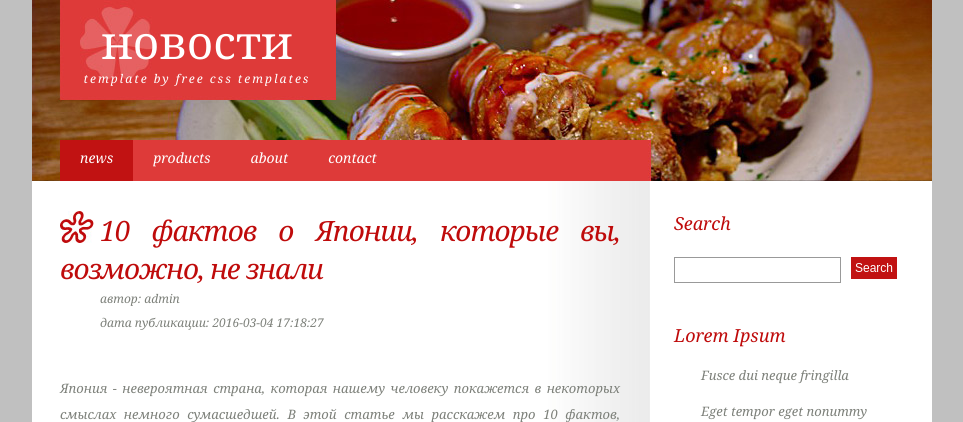
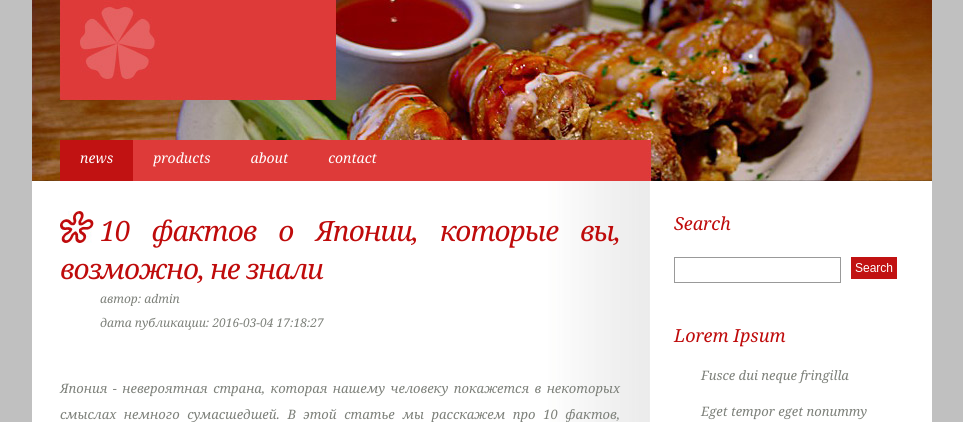
Before and after one commit to Grin9l/blog, a PHP site: page /news/8 in a window 1280 px wide. Shown: the top 422 px of the page, without its empty margins (158-1121 px from the left). Run offline with PHP 8.4, Linux system fonts and the light colour scheme; data comes from the database, SQL or seed files in the repository.

Commit message:
Update view.php

```diff
--- a/views/news/view.php
+++ b/views/news/view.php
@@ -11,15 +11,14 @@
 <div id="wrapper">
     <div id="header">
         <div id="logo">
-            <h1><a href="/news">Новости</a></h1>
-            <h2><a href="http://www.freecsstemplates.org/">Template By Free CSS Templates</a></h2>
+            <h1><a href="/news"></a></h1>
         </div>
         <!-- end div#logo -->
 </div>
     <!-- end div#header -->
 <div id="menu">
         <ul>
-            <li class="active"><a href="/news">News</a></li>
+            <li class="active"><a href="/">News</a></li>
             <li><a href="#">Products</a></li>
             <li><a href="#">About</a></li>
             <li><a href="#">Contact</a></li>
@@ -41,7 +40,7 @@
                             <p><img src="http://blog/.<?php echo $newsItem['preview'];?>"></p>
                         </div>
                         <div class="meta">
-                            <p class="links"><a href="/news" class="comments">Ко всем новостям..</a></p>
+                            <p class="links"><a href="/" class="comments">Ко всем новостям..</a></p>
                         </div>
                     </div>
 
@@ -106,7 +105,7 @@
 </div>
 <!-- end div#page -->
 <div id="footer">
-    <p>Copyright &copy; 2007 Culinary. All Rights Reserved. Designed by <a href="http://www.freecsstemplates.org/">Free CSS Templates</a>.&nbsp;&nbsp;<a href="#">Privacy Policy</a> | <a href="#">Terms of Use</a></p>
+    <p>Copyright &copy;</p>
 </div>
 <!-- end div#footer -->
 </div>
```
